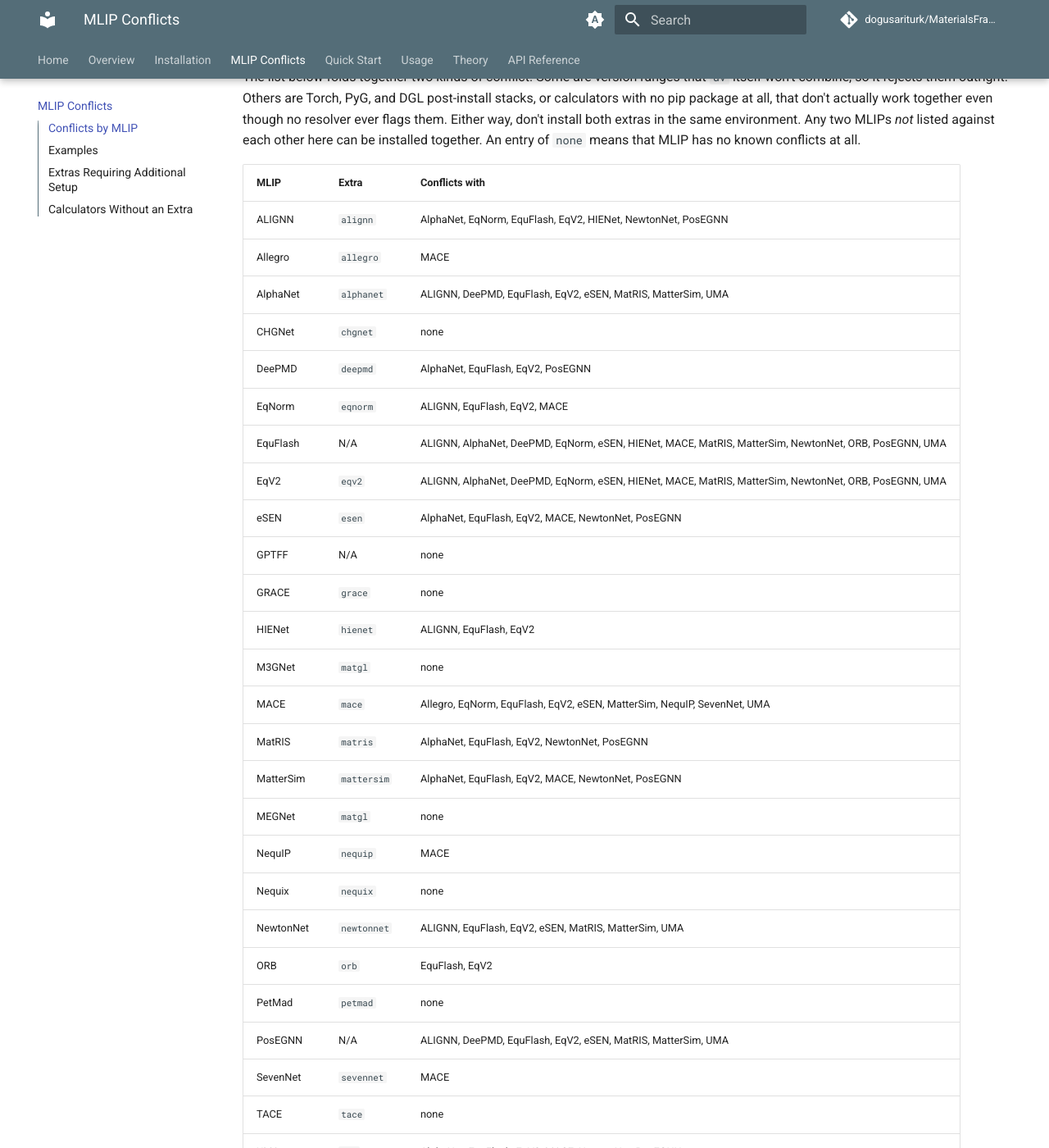
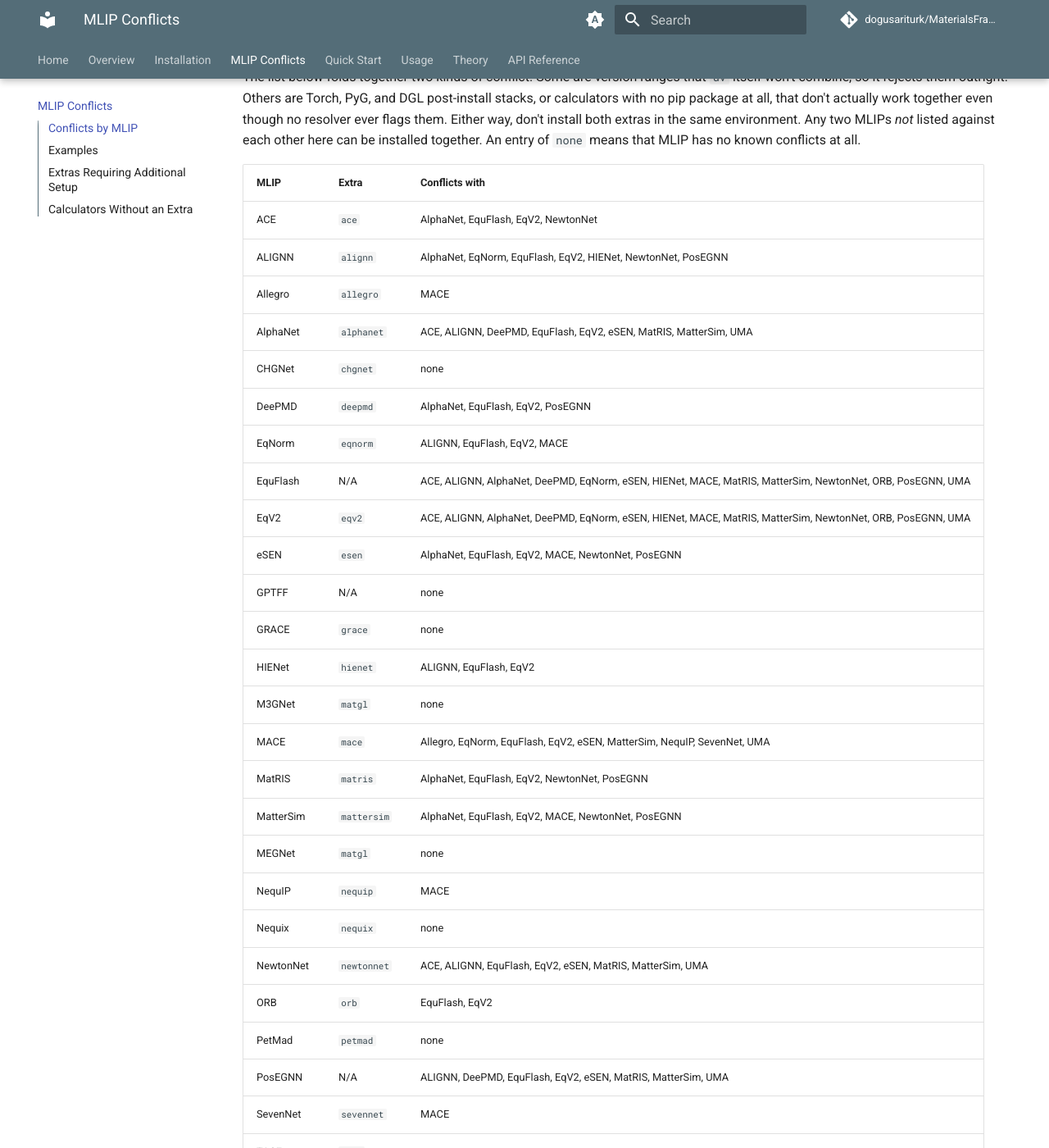
Before and after one commit to dogusariturk/MaterialsFramework, an MkDocs documentation site: the page built from docs/mlip-conflicts.md, in a window 1280 px wide and 1400 px high, scrolled down 314 px. Shown: the whole window at 82% size. Built offline with MkDocs 1.6.1 and Material for MkDocs 9.7.7, drawn with Linux system fonts in a browser that asks for light colours; comment, search, counter and statistics services are not loaded.

Commit message:
Add ACE documentation and update MLIP conflict and installation tables

```diff
--- a/docs/mlip-conflicts.md
+++ b/docs/mlip-conflicts.md
@@ -6,34 +6,35 @@ Most MLIP extras install together without any issue. A handful conflict because
 
 The list below folds together two kinds of conflict. Some are version ranges that `uv` itself won't combine, so it rejects them outright. Others are Torch, PyG, and DGL post-install stacks, or calculators with no pip package at all, that don't actually work together even though no resolver ever flags them. Either way, don't install both extras in the same environment. Any two MLIPs *not* listed against each other here can be installed together. An entry of `none` means that MLIP has no known conflicts at all.
 
-| MLIP      | Extra       | Conflicts with                                                                                       |
-|-----------|-------------|-------------------------------------------------------------------------------------------------------|
-| ALIGNN    | `alignn`    | AlphaNet, EqNorm, EquFlash, EqV2, HIENet, NewtonNet, PosEGNN                                           |
-| Allegro   | `allegro`   | MACE                                                                                                   |
-| AlphaNet  | `alphanet`  | ALIGNN, DeePMD, EquFlash, EqV2, eSEN, MatRIS, MatterSim, UMA                                           |
-| CHGNet    | `chgnet`    | none                                                                                                   |
-| DeePMD    | `deepmd`    | AlphaNet, EquFlash, EqV2, PosEGNN                                                                      |
-| EqNorm    | `eqnorm`    | ALIGNN, EquFlash, EqV2, MACE                                                                           |
-| EquFlash  | N/A         | ALIGNN, AlphaNet, DeePMD, EqNorm, eSEN, HIENet, MACE, MatRIS, MatterSim, NewtonNet, ORB, PosEGNN, UMA  |
-| EqV2      | `eqv2`      | ALIGNN, AlphaNet, DeePMD, EqNorm, eSEN, HIENet, MACE, MatRIS, MatterSim, NewtonNet, ORB, PosEGNN, UMA  |
-| eSEN      | `esen`      | AlphaNet, EquFlash, EqV2, MACE, NewtonNet, PosEGNN                                                     |
-| GPTFF     | N/A         | none                                                                                                   |
-| GRACE     | `grace`     | none                                                                                                   |
-| HIENet    | `hienet`    | ALIGNN, EquFlash, EqV2                                                                                 |
-| M3GNet    | `matgl`     | none                                                                                                   |
-| MACE      | `mace`      | Allegro, EqNorm, EquFlash, EqV2, eSEN, MatterSim, NequIP, SevenNet, UMA                                |
-| MatRIS    | `matris`    | AlphaNet, EquFlash, EqV2, NewtonNet, PosEGNN                                                           |
-| MatterSim | `mattersim` | AlphaNet, EquFlash, EqV2, MACE, NewtonNet, PosEGNN                                                     |
-| MEGNet    | `matgl`     | none                                                                                                   |
-| NequIP    | `nequip`    | MACE                                                                                                   |
-| Nequix    | `nequix`    | none                                                                                                   |
-| NewtonNet | `newtonnet` | ALIGNN, EquFlash, EqV2, eSEN, MatRIS, MatterSim, UMA                                                   |
-| ORB       | `orb`       | EquFlash, EqV2                                                                                         |
-| PetMad    | `petmad`    | none                                                                                                   |
-| PosEGNN   | N/A         | ALIGNN, DeePMD, EquFlash, EqV2, eSEN, MatRIS, MatterSim, UMA                                           |
-| SevenNet  | `sevennet`  | MACE                                                                                                   |
-| TACE      | `tace`      | none                                                                                                   |
-| UMA       | `uma`       | AlphaNet, EquFlash, EqV2, MACE, NewtonNet, PosEGNN                                                     |
+| MLIP      | Extra       | Conflicts with                                                                                             |
+|-----------|-------------|------------------------------------------------------------------------------------------------------------|
+| ACE       | `ace`       | AlphaNet, EquFlash, EqV2, NewtonNet                                                                        |
+| ALIGNN    | `alignn`    | AlphaNet, EqNorm, EquFlash, EqV2, HIENet, NewtonNet, PosEGNN                                               |
+| Allegro   | `allegro`   | MACE                                                                                                       |
+| AlphaNet  | `alphanet`  | ACE, ALIGNN, DeePMD, EquFlash, EqV2, eSEN, MatRIS, MatterSim, UMA                                          |
+| CHGNet    | `chgnet`    | none                                                                                                       |
+| DeePMD    | `deepmd`    | AlphaNet, EquFlash, EqV2, PosEGNN                                                                          |
+| EqNorm    | `eqnorm`    | ALIGNN, EquFlash, EqV2, MACE                                                                               |
+| EquFlash  | N/A         | ACE, ALIGNN, AlphaNet, DeePMD, EqNorm, eSEN, HIENet, MACE, MatRIS, MatterSim, NewtonNet, ORB, PosEGNN, UMA |
+| EqV2      | `eqv2`      | ACE, ALIGNN, AlphaNet, DeePMD, EqNorm, eSEN, HIENet, MACE, MatRIS, MatterSim, NewtonNet, ORB, PosEGNN, UMA |
+| eSEN      | `esen`      | AlphaNet, EquFlash, EqV2, MACE, NewtonNet, PosEGNN                                                         |
+| GPTFF     | N/A         | none                                                                                                       |
+| GRACE     | `grace`     | none                                                                                                       |
+| HIENet    | `hienet`    | ALIGNN, EquFlash, EqV2                                                                                     |
+| M3GNet    | `matgl`     | none                                                                                                       |
+| MACE      | `mace`      | Allegro, EqNorm, EquFlash, EqV2, eSEN, MatterSim, NequIP, SevenNet, UMA                                    |
+| MatRIS    | `matris`    | AlphaNet, EquFlash, EqV2, NewtonNet, PosEGNN                                                               |
+| MatterSim | `mattersim` | AlphaNet, EquFlash, EqV2, MACE, NewtonNet, PosEGNN                                                         |
+| MEGNet    | `matgl`     | none                                                                                                       |
+| NequIP    | `nequip`    | MACE                                                                                                       |
+| Nequix    | `nequix`    | none                                                                                                       |
+| NewtonNet | `newtonnet` | ACE, ALIGNN, EquFlash, EqV2, eSEN, MatRIS, MatterSim, UMA                                                  |
+| ORB       | `orb`       | EquFlash, EqV2                                                                                             |
+| PetMad    | `petmad`    | none                                                                                                       |
+| PosEGNN   | N/A         | ALIGNN, DeePMD, EquFlash, EqV2, eSEN, MatRIS, MatterSim, UMA                                               |
+| SevenNet  | `sevennet`  | MACE                                                                                                       |
+| TACE      | `tace`      | none                                                                                                       |
+| UMA       | `uma`       | AlphaNet, EquFlash, EqV2, MACE, NewtonNet, PosEGNN                                                         |
 
 Rows with `N/A` in the Extra column (EquFlash, GPTFF, PosEGNN) have no `materialsframework` extra at all. See [Calculators Without an Extra](#calculators-without-an-extra) below for how to install them.
 
--- a/mkdocs.yml
+++ b/mkdocs.yml
@@ -164,6 +164,7 @@ nav:
     - Calculators:
       - api/calculators/index.md
       - Base Classes: api/calculators/base.md
+      - ACE: api/calculators/ace.md
       - ALIGNN: api/calculators/alignn.md
       - Allegro: api/calculators/allegro.md
       - AlphaNet: api/calculators/alphanet.md
```
Also changed, not shown: docs/api/calculators/ace.md (added, +19 -0 lines), docs/api/calculators/index.md (+2 -1 lines), docs/index.md (+1 -0 lines), docs/installation.md (+27 -26 lines).
